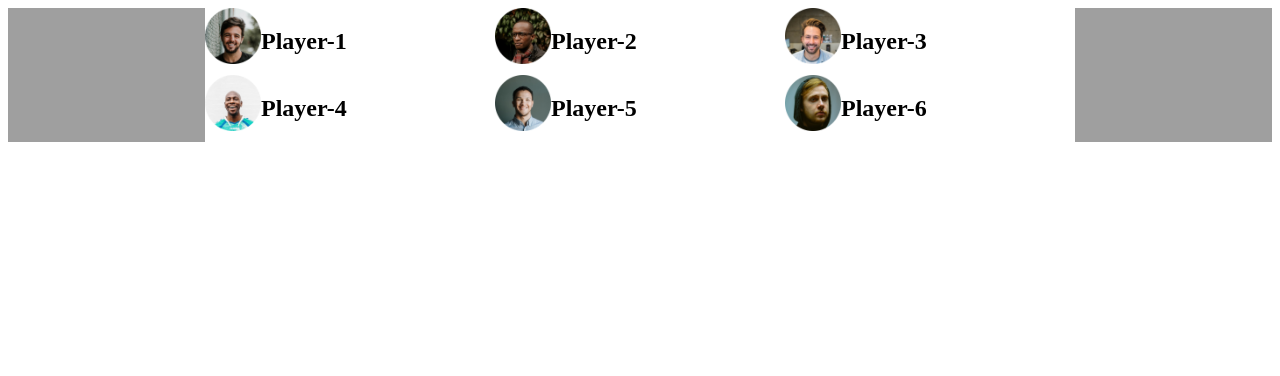
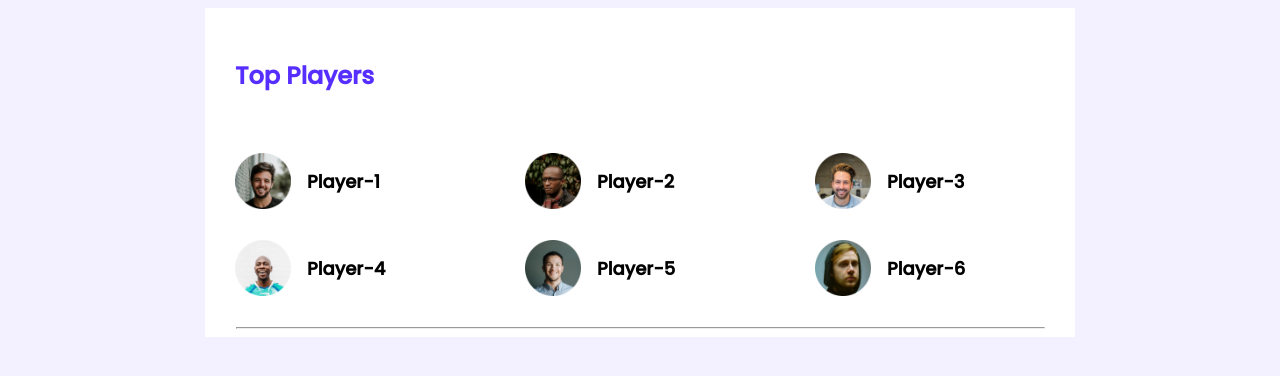
Before and after one commit to adnanhjoy/leader-board, a plain HTML site: page index.html in a window 1280 px wide. Drawn offline with Linux system fonts and the light colour scheme.

Commit message:
leader board

```diff
--- a/index.html
+++ b/index.html
@@ -18,33 +18,35 @@
     <main>
         <section class="container">
             <div class="top-players">
+                <h2 class="player-title">Top Players</h2>
                 <div class="players">
                     <div class="player">
                         <img src="images/players/player-1.png" alt="">
-                        <h1>Player-1</h1>
+                        <h1 class="player-name">Player-1</h1>
                     </div>
                     <div class="player">
                         <img src="images/players/player-2.png" alt="">
-                        <h1>Player-2</h1>
+                        <h1 class="player-name">Player-2</h1>
                     </div>
                     <div class="player">
                         <img src="images/players/player-3.png" alt="">
-                        <h1>Player-3</h1>
+                        <h1 class="player-name">Player-3</h1>
                     </div>
                     <div class="player">
                         <img src="images/players/player-4.png" alt="">
-                        <h1>Player-4</h1>
+                        <h1 class="player-name">Player-4</h1>
                     </div>
                     <div class="player">
                         <img src="images/players/player-5.png" alt="">
-                        <h1>Player-5</h1>
+                        <h1 class="player-name">Player-5</h1>
                     </div>
                     <div class="player">
                         <img src="images/players/player-6.png" alt="">
-                        <h1>Player-6</h1>
+                        <h1 class="player-name">Player-6</h1>
                     </div>
                 </div>
             </div>
+            <hr class="hr-line">
         </section>
     </main>
 </body>
--- a/style.css
+++ b/style.css
@@ -1,27 +1,59 @@
-main {
-    background-color: #9F9F9F;
+@import url('https://fonts.googleapis.com/css2?family=Lobster&family=Poppins:wght@400;500&display=swap');
+
+body {
+    background-color: #F3F1FF;
+    font-family: 'Lobster', cursive;
+    font-family: 'Poppins', sans-serif;
 }
 
-/* .container {
-    background-color: #9F9F9F;
-} */
+main {
+    display: flex;
+    justify-content: center;
+}
+
+.container {
+    background-color: white;
+}
 
 .top-players {
     width: 870px;
-    margin: auto;
-    background-color: white;
+    margin-bottom: 30px;
+
+}
+
+.player-title {
+    font-size: 24px;
+    color: #562EFF;
+    padding-top: 30px;
+    padding-left: 30px;
+    padding-bottom: 40px;
 }
 
 .players {
     display: grid;
     grid-template-columns: repeat(3, 1fr);
+    grid-row-gap: 30px;
 }
 
 .player img {
     height: 56px;
     width: 56px;
+    padding-left: 30px;
+
 }
 
 .player {
     display: flex;
+    align-items: center;
 }
+
+.player-name {
+    font-size: 18px;
+    padding-left: 16px;
+}
+
+.hr-line {
+    color: #D1D1D1;
+    width: 807px;
+
+}
```
